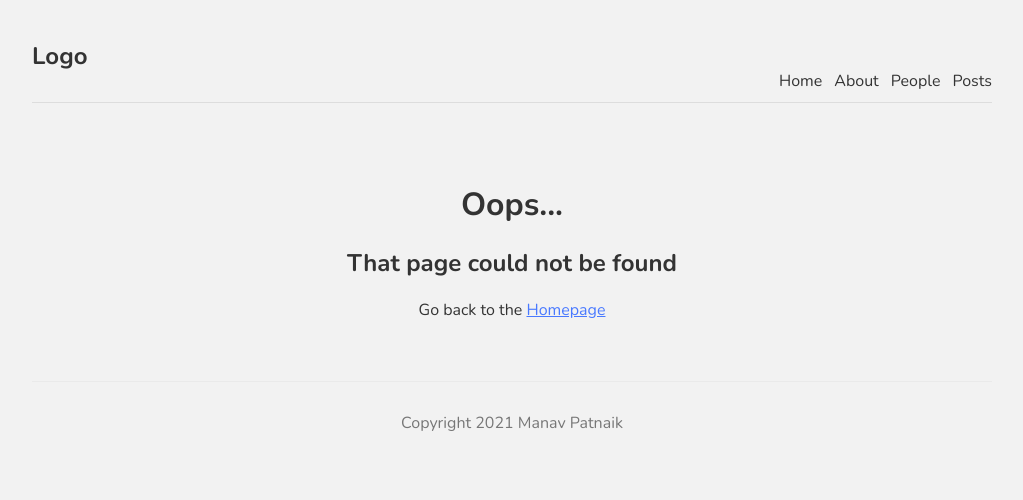
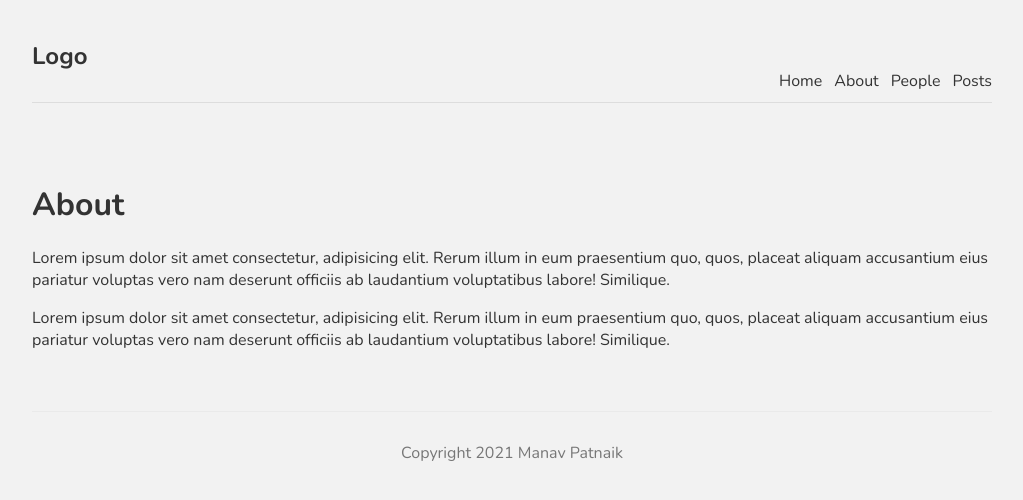
Before and after one commit to manavpatnaik/nextjs-people-list, a Next.js app: page /about in a window 1280 px wide. Before the commit this address had no page. Shown: the top 500 px of the page, without its empty margins (128-1151 px from the left). Built offline with nearby package versions, Linux system fonts and the light colour scheme.

Commit message:
Added about page

```diff
--- /dev/null
+++ b/pages/about.js
@@ -0,0 +1,21 @@
+const About = () => {
+  return (
+    <div>
+      <h1>About</h1>
+      <p>
+        Lorem ipsum dolor sit amet consectetur, adipisicing elit. Rerum illum in
+        eum praesentium quo, quos, placeat aliquam accusantium eius pariatur
+        voluptas vero nam deserunt officiis ab laudantium voluptatibus labore!
+        Similique.
+      </p>
+      <p>
+        Lorem ipsum dolor sit amet consectetur, adipisicing elit. Rerum illum in
+        eum praesentium quo, quos, placeat aliquam accusantium eius pariatur
+        voluptas vero nam deserunt officiis ab laudantium voluptatibus labore!
+        Similique.
+      </p>
+    </div>
+  );
+};
+
+export default About;
```
